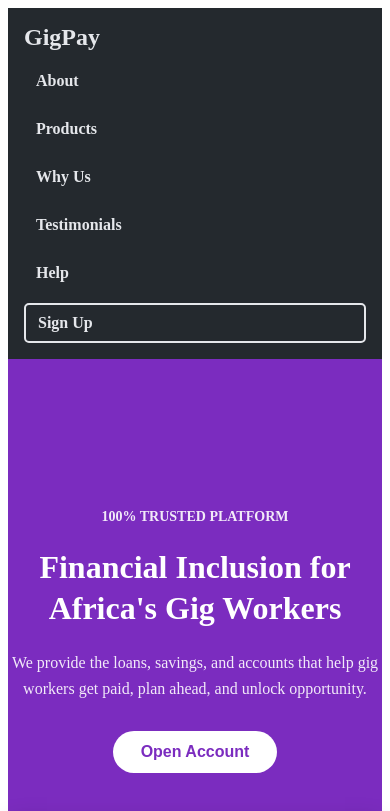
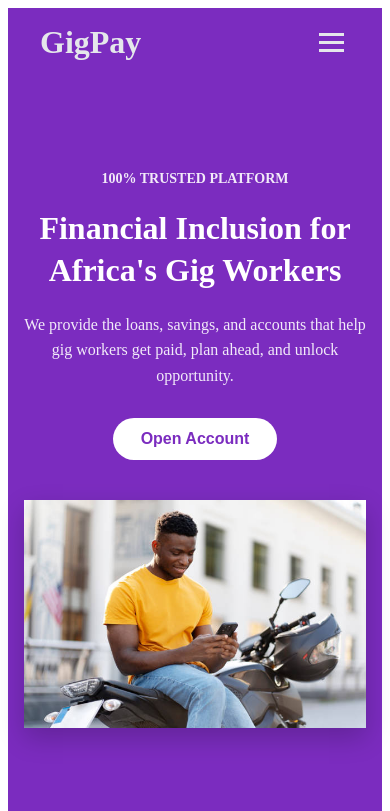
Before and after one commit to LehlohonoloKhoathane/GigPay_Website, a React (Vite) app in the folder gigpay/: page / in a window 390 px wide. Shown: the top 811 px of the page. Built offline with nearby package versions, Linux system fonts and the light colour scheme.

Commit message:
home and header edited

```diff
--- a/gigpay/src/pages/about/about.jsx
+++ b/gigpay/src/pages/about/about.jsx
@@ -4,7 +4,7 @@
 
 const About = () => {
   return (
-    <section className="about-section">
+    <section className="about-section" id="about">
       <div className="about-box">
         {/* Section Heading */}
         <div className="about-title">
--- a/gigpay/src/pages/header/header.css
+++ b/gigpay/src/pages/header/header.css
@@ -1,38 +1,48 @@
+/* ============== */
+/* Base Layout    */
+/* ============== */
+
 .site-header {
+  background-color: #7b2cbf;
+  color: #E5E7EB;
+  padding: 16px 32px;
+}
+
+.header-top {
   display: flex;
   justify-content: space-between;
   align-items: center;
-  background-color: #24292e;
-  color: #E5E7EB;
-  padding: 16px 32px;
   flex-wrap: wrap;
 }
 
 .logo {
-  font-size: 1.5rem;
+  font-size: 2rem;
   font-weight: bold;
 }
+
+/* ============== */
+/* Navigation     */
+/* ============== */
 
 .nav-links {
   display: flex;
   align-items: center;
-  gap: 20px;
-  flex-wrap: wrap;
+  gap: 40px;
 }
 
 .nav-links a {
+  font-size: 1.5rem;
   color: #E5E7EB;
-  font-weight: 800;
+  font-weight: bold;
   text-decoration: none;
   transition: color 0.3s ease;
   line-height: 1;
 }
 
 .nav-links a:hover {
-  text-decoration: underline;
+  color: rgb(71, 82, 82);
 }
 
-/* Sign Up Button Styling */
 .signup {
   position: relative;
   display: inline-flex;
@@ -70,30 +80,75 @@
   text-decoration: none;
 }
 
-/* ===================== */
-/* 📱 Responsive Design  */
-/* ===================== */
+/* Show only desktop nav on large screens */
+.desktop-nav {
+  display: flex;
+}
+
+/* Hide hamburger and mobile nav by default */
+.hamburger,
+.mobile-nav {
+  display: none;
+}
+
+/* ============== */
+/* Hamburger Icon */
+/* ============== */
+
+.hamburger {
+  flex-direction: column;
+  gap: 5px;
+  background: none;
+  border: none;
+  cursor: pointer;
+  color: #E5E7EB;
+  font-size: 1.5rem;
+}
+
+.hamburger .bar {
+  width: 25px;
+  height: 3px;
+  background-color: #E5E7EB;
+  transition: all 0.3s ease;
+}
+
+.close-icon {
+  font-size: 1.8rem;
+  color: #E5E7EB;
+  line-height: 1;
+}
+
+/* ============== */
+/* Responsive     */
+/* ============== */
 
 @media (max-width: 768px) {
-  .site-header {
+  .desktop-nav {
+    display: none;
+  }
+
+  .hamburger {
+    display: flex;
+  }
+
+  .mobile-nav {
+    display: none;
     flex-direction: column;
     align-items: flex-start;
-    padding: 16px;
-  }
-
-  .nav-links {
-    flex-direction: column;
-    align-items: flex-start;
+    gap: 12px;
     width: 100%;
-    gap: 12px;
     margin-top: 12px;
   }
 
-  .nav-links a,
-  .signup {
+  .mobile-nav.open {
+    display: flex;
+  }
+
+  .mobile-nav a,
+  .mobile-nav .signup {
     width: 100%;
     padding: 10px 12px;
+    text-align: left;
     box-sizing: border-box;
-    text-align: left;
   }
 }
--- a/gigpay/src/pages/header/header.jsx
+++ b/gigpay/src/pages/header/header.jsx
@@ -1,17 +1,74 @@
-import { Link } from 'react-router-dom';
+// import { Link } from 'react-router-dom';
+// import './header.css';
+
+// function Header() {
+//   return (
+//     <header className="site-header">
+//       <div className="logo">GigPay</div>
+//       <nav className="nav-links">
+//         <Link to="/about">About</Link>
+//         <Link to="/products">Products</Link>
+//         <Link to="/whyUs">Why Us</Link>
+//         <Link to="/testimonials">Testimonials</Link>
+//         <Link to="/help">Help</Link>
+//         <Link to="/signUp" className='signup'>Sign Up</Link>
+//       </nav>
+//     </header>
+//   );
+// }
+
+// export default Header;
+import { useState } from 'react';
 import './header.css';
 
 function Header() {
+  const [menuOpen, setMenuOpen] = useState(false);
+
+  const toggleMenu = () => {
+    setMenuOpen(!menuOpen);
+  };
+
+  const handleLinkClick = () => {
+    setMenuOpen(false);
+  };
+
   return (
     <header className="site-header">
-      <div className="logo">GigPay</div>
-      <nav className="nav-links">
-        <Link to="/about">About</Link>
-        <Link to="/products">Products</Link>
-        <Link to="/whyUs">Why Us</Link>
-        <Link to="/testimonials">Testimonials</Link>
-        <Link to="/help">Help</Link>
-        <Link to="/signUp" className='signup'>Sign Up</Link>
+      <div className="header-top">
+        <div className="logo">GigPay</div>
+
+        {/* Desktop nav */}
+        <nav className="nav-links desktop-nav">
+          <a href="#about">About</a>
+          <a href="#products">Products</a>
+          <a href="#whyUs">Why Us</a>
+          <a href="#testimonials">Testimonials</a>
+          <a href="#help">Help</a>
+          <a href="#signUp" className="signup">Sign Up</a>
+        </nav>
+
+        {/* Hamburger icon */}
+        <button className="hamburger" onClick={toggleMenu} aria-label="Menu Toggle">
+          {menuOpen ? (
+            <span className="close-icon">✖</span>
+          ) : (
+            <>
+              <span className="bar" />
+              <span className="bar" />
+              <span className="bar" />
+            </>
+          )}
+        </button>
+      </div>
+
+      {/* Mobile menu */}
+      <nav className={`nav-links mobile-nav ${menuOpen ? 'open' : ''}`}>
+        <a href="#about" onClick={handleLinkClick}>About</a>
+        <a href="#products" onClick={handleLinkClick}>Products</a>
+        <a href="#whyUs" onClick={handleLinkClick}>Why Us</a>
+        <a href="#testimonials" onClick={handleLinkClick}>Testimonials</a>
+        <a href="#help" onClick={handleLinkClick}>Help</a>
+        <a href="#signUp" onClick={handleLinkClick} className="signup">Sign Up</a>
       </nav>
     </header>
   );
--- a/gigpay/src/pages/home/home.css
+++ b/gigpay/src/pages/home/home.css
@@ -2,17 +2,14 @@
 .home-container {
   background-color: #7b2cbf;
   color: white;
-  min-height: 100vh;
-
-  display: flex;
-  align-items: center;
-  justify-content: center;
+  padding: 80px 16px 40px; /* Top space for header */
   box-sizing: border-box;
 }
 
 .home-content {
   width: 100%;
   max-width: 1200px;
+  margin: 0 auto;
   display: flex;
   flex-direction: column;
   gap: 40px;
@@ -29,7 +26,7 @@
 
 .text-section {
   flex: 1;
-  text-align: center; /* Mobile default */
+  text-align: center;
 }
 
 @media (min-width: 768px) {
--- a/gigpay/src/pages/products/products.jsx
+++ b/gigpay/src/pages/products/products.jsx
@@ -3,7 +3,7 @@
 
 const Products = () => {
   return (
-    <section className="products-section">
+    <section className="products-section" id="products">
       <div className="products-wrapper">
         <h2 className="products-heading">What we offer</h2>
         <div className="products-divider"></div>
```
